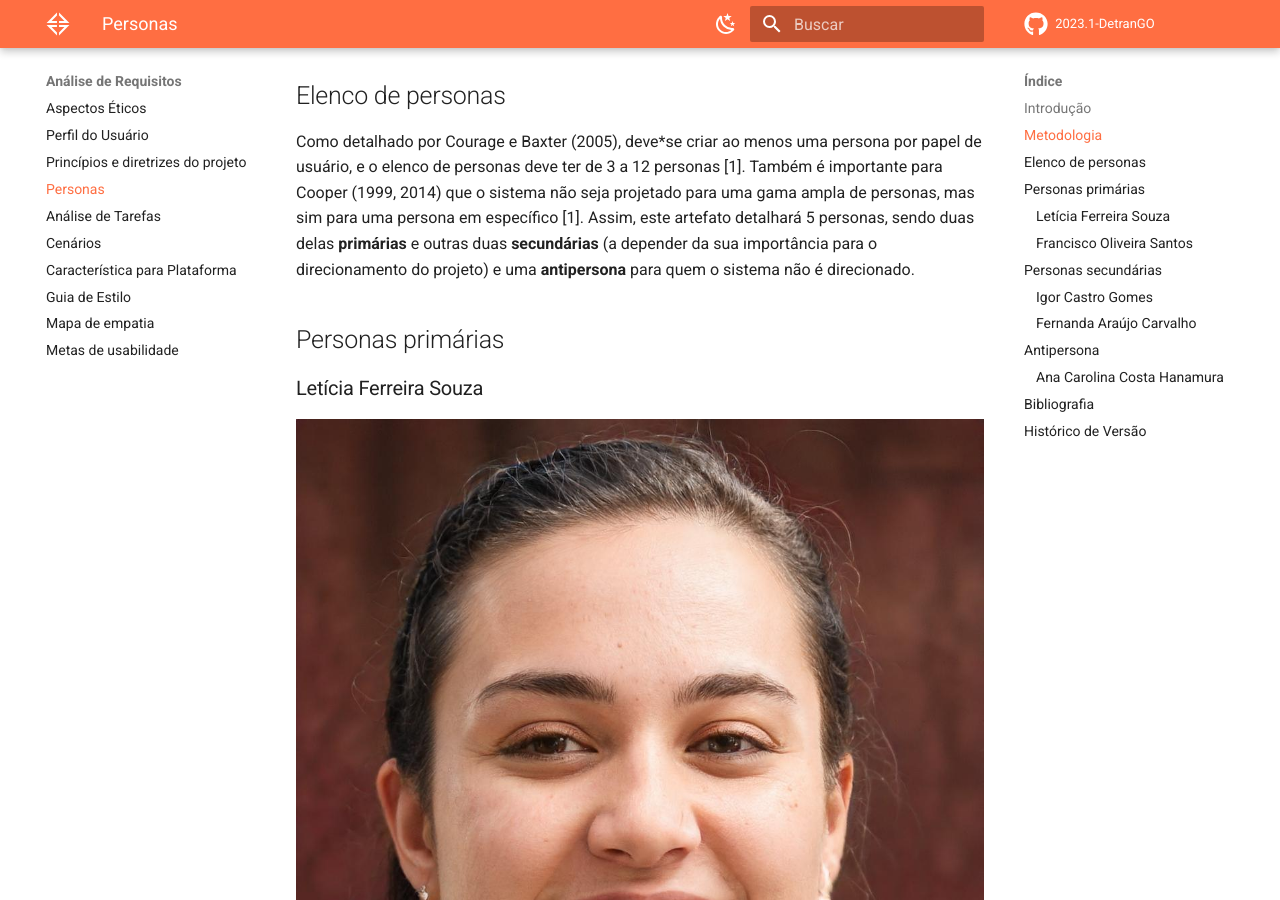
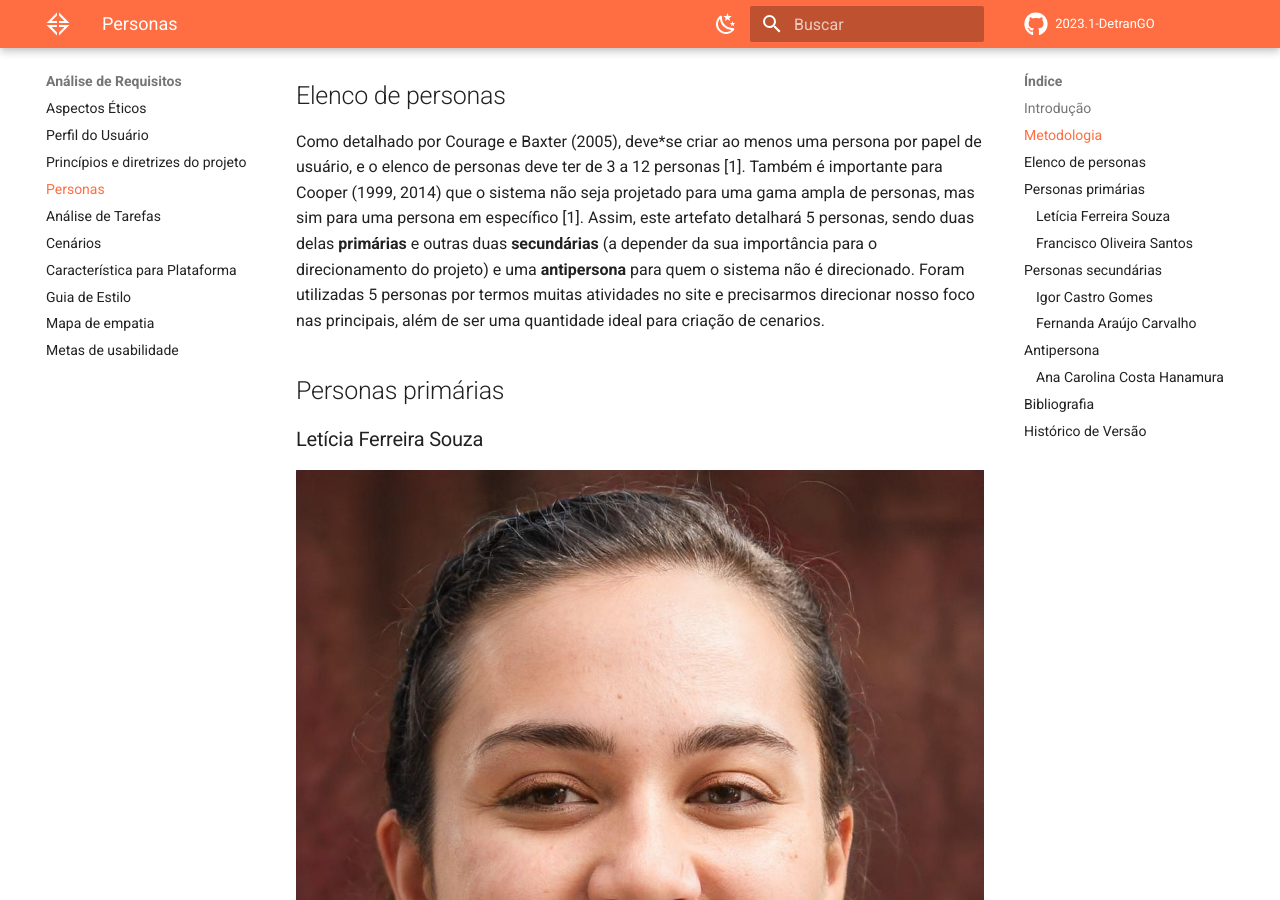
Before and after one commit to Interacao-Humano-Computador/2023.1-DetranGO, an MkDocs documentation site: the page built from docs/analise_requisitos/personas.md, in a window 1280 px wide and 900 px high, scrolled down 895 px. Built offline with MkDocs 1.6.1 and Material for MkDocs 9.7.7, drawn with Linux system fonts in a browser that asks for light colours; comment, search, counter and statistics services are not loaded; some of the changed text lies outside the part shown.

Commit message:
Review: correções etapas 2 e 3

```diff
--- a/docs/analise_requisitos/personas.md
+++ b/docs/analise_requisitos/personas.md
@@ -22,7 +22,7 @@ As personas serão definidas neste artefato com o auxílio do artefato de [perfi
 
 ## Elenco de personas
 
-Como detalhado por Courage e Baxter (2005), deve*se criar ao menos uma persona por papel de usuário, e o elenco de personas deve ter de 3 a 12 personas [1]. Também é importante para Cooper (1999, 2014) que o sistema não seja projetado para uma gama ampla de personas, mas sim para uma persona em específico [1]. Assim, este artefato detalhará 5 personas, sendo duas delas **primárias** e outras duas **secundárias** (a depender da sua importância para o direcionamento do projeto) e uma **antipersona** para quem o sistema não é direcionado.
+Como detalhado por Courage e Baxter (2005), deve*se criar ao menos uma persona por papel de usuário, e o elenco de personas deve ter de 3 a 12 personas [1]. Também é importante para Cooper (1999, 2014) que o sistema não seja projetado para uma gama ampla de personas, mas sim para uma persona em específico [1]. Assim, este artefato detalhará 5 personas, sendo duas delas **primárias** e outras duas **secundárias** (a depender da sua importância para o direcionamento do projeto) e uma **antipersona** para quem o sistema não é direcionado. Foram utilizadas 5 personas por termos muitas atividades no site e precisarmos direcionar nosso foco nas principais, além de ser uma quantidade ideal para criação de cenarios.
 
 ## Personas primárias
 
@@ -161,3 +161,4 @@ Como detalhado por Courage e Baxter (2005), deve*se criar ao menos uma persona p
 | `1.0`  | 05/05/23 | Criação do documento e adição do conteúdo | João M. e Felipe M. | Carlos E.   |
 | `1.1`  | 06/05/23 | Criação de personas secundárias | João M. e Felipe M. | Carlos E.   |
 | `1.2`  | 07/05/23 | Criação de personas primárias e antipersona | João M. e Felipe M. | Carlos E.   |
+| `1.3`  | 01/06/23 | Adição explicação número de personas | Carlos E. | Amanda Noda |
```
Also changed, not shown: docs/analise_requisitos/guia_estilo.md (+8 -7 lines), docs/assets/guia_estilo/input.png.
